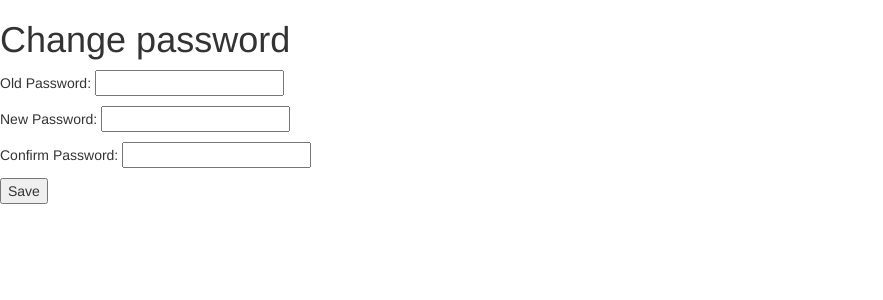
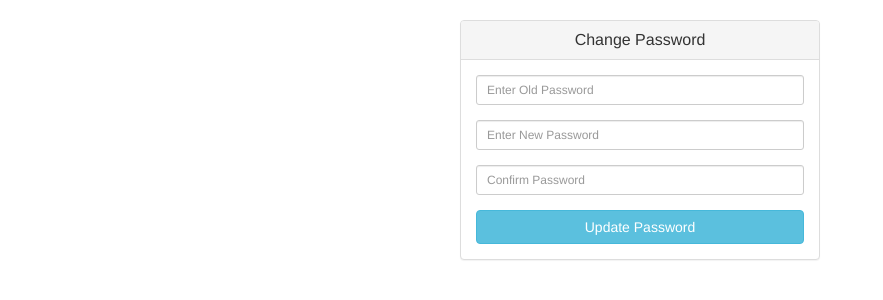
Before and after one commit to nibir8/FindMyEmployer, a Flask app: page /account/profile/changePassword in a window 1280 px wide. Shown: the part 52-352 px from the top of the page, without its empty margins (0-883 px from the left). Run offline with Flask 2, Linux system fonts and the light colour scheme; the visitor is signed in with stand-in values (Sample User, id 1); some libraries are stand-ins or nearby versions.

Commit message:
update ui change_password

```diff
--- a/templates/changePassword.html
+++ b/templates/changePassword.html
@@ -34,13 +34,34 @@
                 </div>
             </div>
         </nav>
-        <h1>Change password</h1>
-        <p>{{ msg }}</p>
-        <form action={{ url_for('changePassword') }} method="POST" onsubmit="return validate()">
-        <p>Old Password: <input type="password" name="oldpassword"></p>
-        <p>New Password: <input type="password" name="newpassword" id="newpassword"></p>
-        <p>Confirm Password: <input type="password" name="cpassword" id="cpassword"></p>
-        <input type="submit" value="Save">
-        </form>
+<div class="container">
+            <div class="row centered-form">
+                <div class="col-xs-12 col-sm-8 col-md-4 col-sm-offset-2 col-md-offset-4">
+                    <div class="panel panel-default">
+                        <div class="panel-heading">
+                            <h1 style="text-align:center;" class="panel-title">Change Password</h1>
+                        </div>
+                        <div class="panel-body">
+                            <form action={{ url_for('changePassword') }} method="POST" onsubmit="return validate()">
+
+                                <div class="form-group">
+                                    <input class="form-control input-sm" type="password" name="oldpassword" placeholder="Enter Old Password" required>
+                                </div>
+
+                                <div class="form-group">
+                                    <input class="form-control input-sm" type="password" name="newpassword" id="newpassword" placeholder="Enter New Password" required>
+                                </div>
+                                <div class="form-group">
+                                    <input class="form-control input-sm" type="password" name="cpassword" id="cpassword" placeholder="Confirm Password" required>
+                                </div>
+
+                                <input type="submit" value="Update Password" class="btn btn-info btn-block">
+                            </form>
+                        </div>
+                    </div>
+                </div>
+            </div>
+        </div>
+
     </body>
 </html>
```
